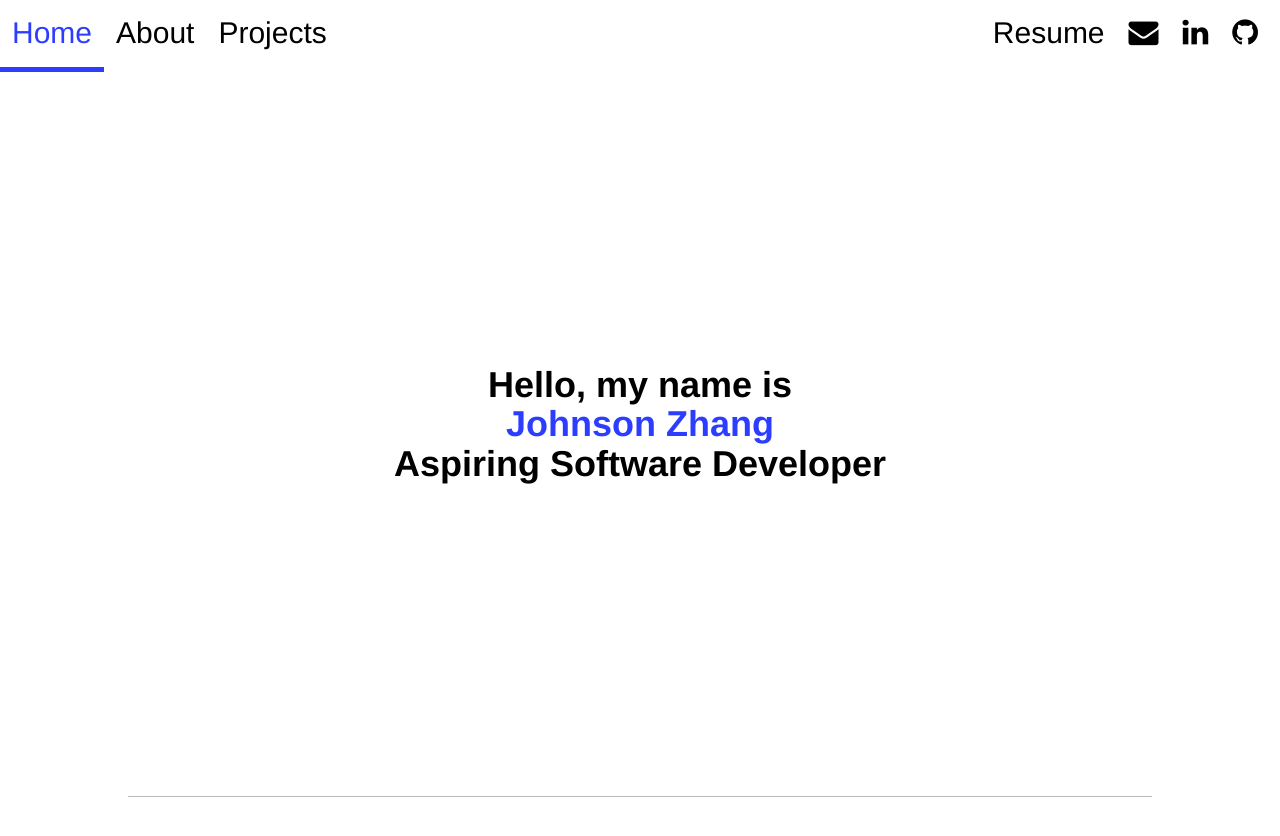
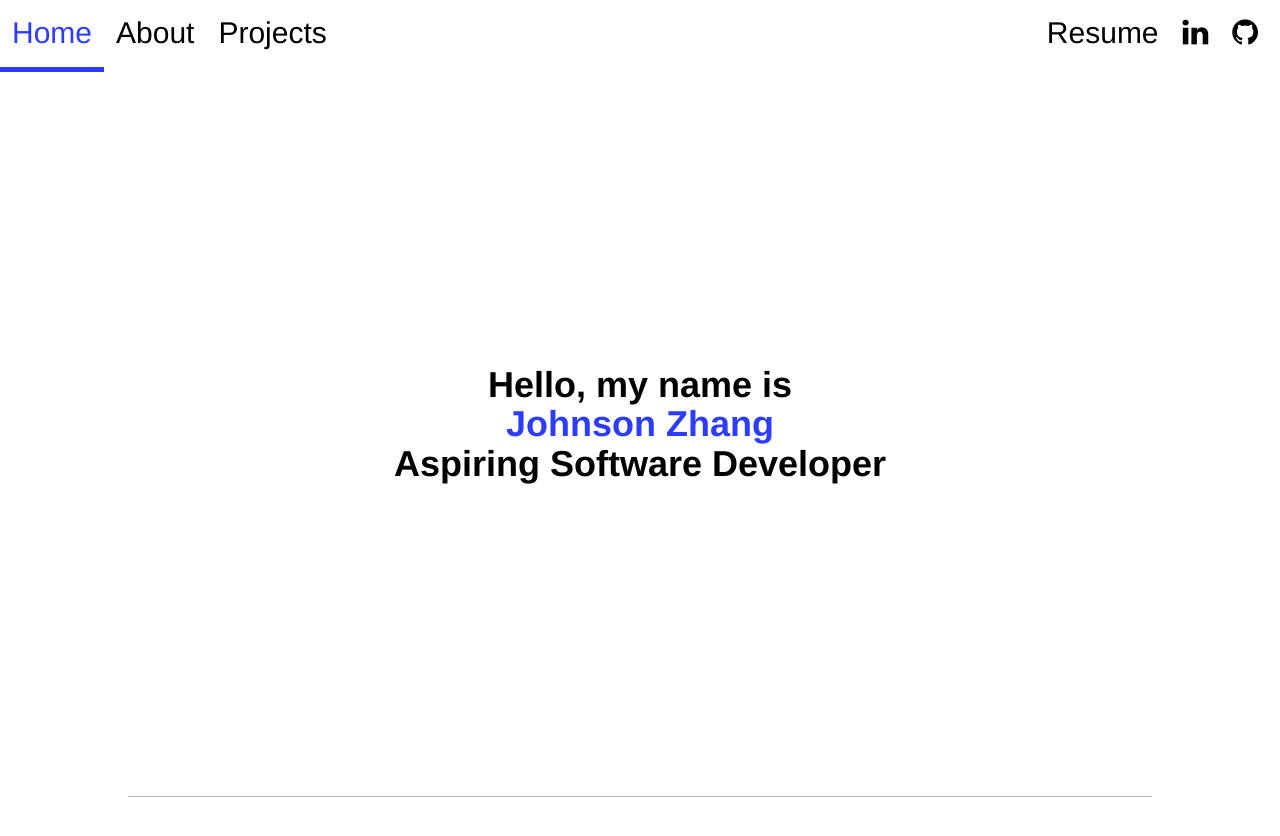
Before and after one commit to johnsonz3/johnsonzhang434.github.io, a plain HTML site: page index.html in a window 1280 px wide. Shown: the top 836 px of the page. Drawn offline with nearby package versions, Linux system fonts and the light colour scheme.

Commit message:
Update index.html

```diff
--- a/index.html
+++ b/index.html
@@ -19,7 +19,6 @@
         </div>
         <div class="header-right">
             <a class="resume" href="./docs/Resume.pdf">Resume</a>
-            <a class="mail" href="mailto:johnson7267@gmail.com"><i class="fa fa-envelope"></i></a>
             <a class="linkedin" href="https://www.linkedin.com/in/johnson-zhang-ba77b1163/"><i class="fa fa-linkedin"></i></a>
             <a class="github" href="https://github.com/johnsonzhang434"><i class="fa fa-github"></i></a>
         </div>
```
